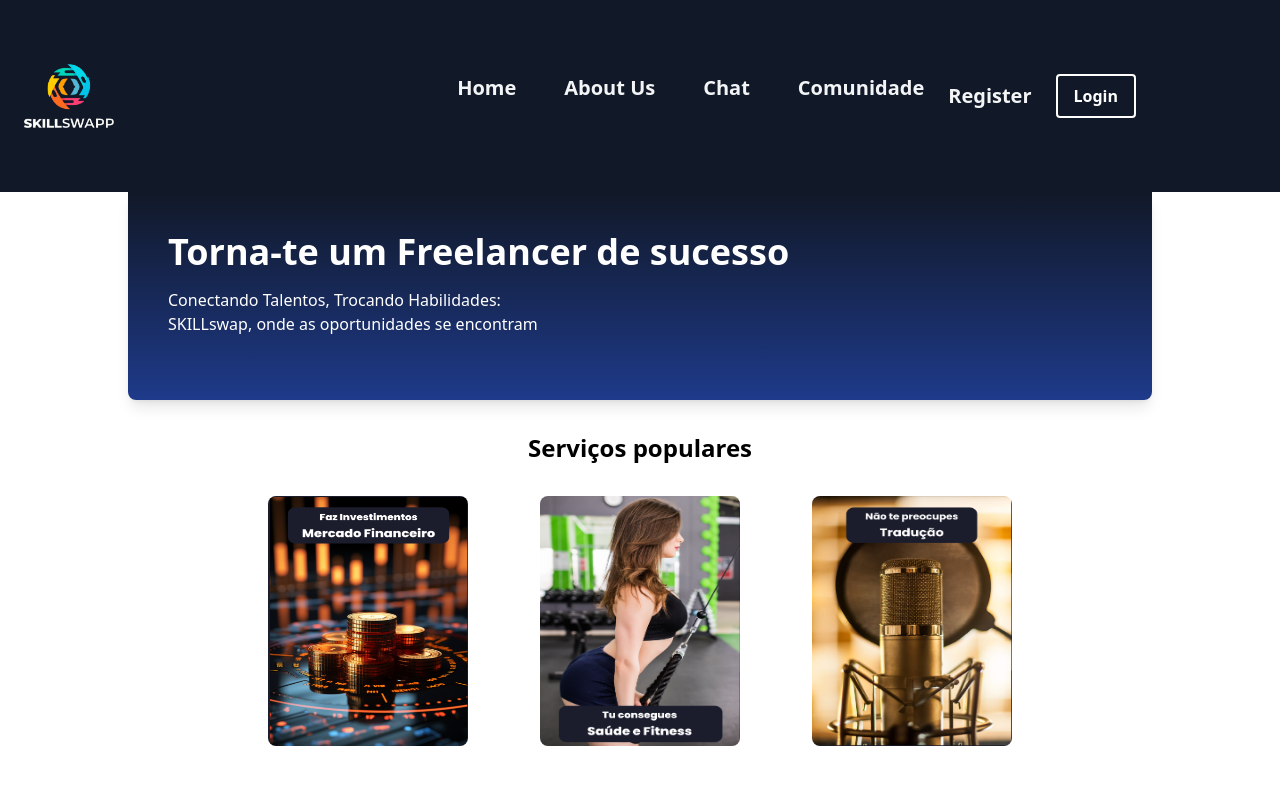
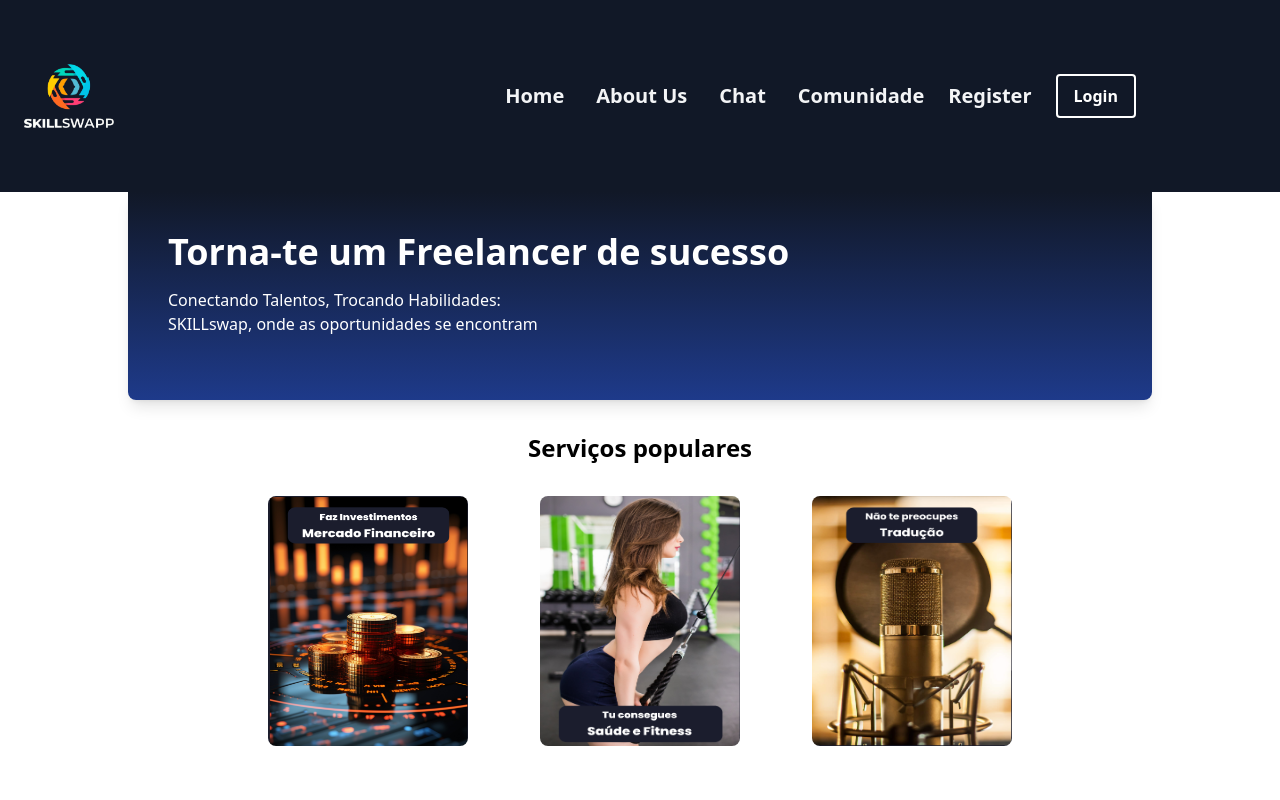
Before and after one commit to BeastPT/proj-dbw-client, a Vue app: page / in a window 1280 px wide. Shown: the top 800 px of the page. Built offline with nearby package versions, Linux system fonts and the light colour scheme.

Commit message:
Ajuste Header

```diff
--- a/src/components/HeaderBar.vue
+++ b/src/components/HeaderBar.vue
@@ -1,33 +1,21 @@
 <template>
     <div class="bg-gray-900">
-    <nav class="container px-6 py-16 mx-auto md:flex md:justify-between md:items-center">
+      <nav class="container px-6 py-16 mx-auto lg:flex lg:justify-between lg:items-center">
         <div class="flex items-center justify-between w-full">
-        <button class="text-xl font-bold text-gray-100 md:text-2xl hover:text-indigo-400">
-          <RouterLink to="/">
+          <button class="text-xl font-bold text-gray-100 lg:text-2xl hover:text-indigo-400">
             <img src="/images/skillswap.png" alt="Logo" class="h-16">
-          </RouterLink>
           </button>
-        <div class="hidden md:flex justify-end w-full md:w-auto">
-          <ul class="hidden md:flex justify-end w-full md:w-auto space-x-4 md:space-x-8 lg:space-x-10 xl:space-x-12">
-            <RouterLink to="/">
-              <li class="text-xl font-bold text-gray-100 hover:text-indigo-400">Home</li>
-            </RouterLink>
-            <RouterLink to="/about">
-              <li class="text-xl font-bold text-gray-100 hover:text-indigo-400">About Us</li>
-            </RouterLink>
-            <RouterLink to="/chat">
-              <li class="text-xl font-bold text-gray-100 hover:text-indigo-400">Chat</li>
-            </RouterLink>
-            <RouterLink to="/community">
-              <li class="text-xl font-bold text-gray-100 hover:text-indigo-400">Comunidade</li>
-            </RouterLink>
+
+          <div class="hidden lg:flex items-center justify-end w-full lg:w-auto">
+            <ul class="hidden lg:flex justify-end w-full md:w-auto space-x-4 md:space-x-8 lg:space-x-8 xl:space-x-8">
+              <RouterLink to="/"><li class="text-xl font-bold text-gray-100 hover:text-indigo-400">Home</li></RouterLink>
+              <RouterLink to="/about"><li class="text-xl font-bold text-gray-100 hover:text-indigo-400">About Us</li></RouterLink>
+              <RouterLink to="/chat"><li class="text-xl font-bold text-gray-100 hover:text-indigo-400">Chat</li></RouterLink>
+              <RouterLink to="/community"><li class="text-xl font-bold text-gray-100 hover:text-indigo-400">Comunidade</li></RouterLink>
             </ul>
 
-
-
             <template v-if="!loggedIn">
-            <button @click="register" type="button"
-              class="ml-6 text-lg md:text-xl font-semibold text-gray-100 hover:text-gray-400 focus:outline-none focus:text-gray-400">
+              <button @click="register" type="button" class="ml-6 text-lg lg:text-xl font-semibold text-gray-100 hover:text-gray-400 focus:outline-none focus:text-gray-400">
                 Register
               </button>
               <button @click="login" type="button" class="login-btn ml-6">Login</button>
@@ -40,22 +28,17 @@
             </template>
 
           </div>
-        <div class="flex md:hidden justify-between">
-          <button @click="toggleNav" type="button"
-            class="text-gray-100 hover:text-gray-400 focus:outline-none focus:text-gray-400 mr-4">
+          <div class="flex lg:hidden justify-between">
+            <button @click="toggleNav" type="button" class="text-gray-100 hover:text-gray-400 focus:outline-none focus:text-gray-400 mr-4">
               <svg viewBox="0 0 24 24" class="w-6 h-6 fill-current">
-              <path fill-rule="evenodd"
-                d="M4 5h16a1 1 0 0 1 0 2H4a1 1 0 1 1 0-2zm0 6h16a1 1 0 0 1 0 2H4a1 1 0 0 1 0-2zm0 6h16a1 1 0 0 1 0 2H4a1 1 0 0 1 0-2z">
-              </path>
+                <path fill-rule="evenodd" d="M4 5h16a1 1 0 0 1 0 2H4a1 1 0 1 1 0-2zm0 6h16a1 1 0 0 1 0 2H4a1 1 0 0 1 0-2zm0 6h16a1 1 0 0 1 0 2H4a1 1 0 0 1 0-2z"></path>
               </svg>
             </button>
             <template v-if="!loggedIn">
-            <button @click="register" type="button"
-              class="text-lg font-semibold text-gray-100 hover:text-gray-400 focus:outline-none focus:text-gray-400">
+              <button @click="register" type="button" class="text-lg font-semibold text-gray-100 hover:text-gray-400 focus:outline-none focus:text-gray-400">
                 Register
               </button>
-            <button @click="login" type="button"
-              class="text-lg font-semibold text-gray-100 hover:text-gray-400 focus:outline-none focus:text-gray-400 ml-4">
+              <button @click="login" type="button" class="text-lg font-semibold text-gray-100 hover:text-gray-400 focus:outline-none focus:text-gray-400 ml-4">
                 Login
               </button>
             </template>
@@ -66,53 +49,44 @@
             </template>
           </div>
         </div>
-      <ul
-        :class="showMenu ? 'flex flex-col items-center' : 'hidden md:flex md:flex-row md:items-center md:space-x-10 md:mt-0'"
-        class="mt-8 space-y-4">
-        <RouterLink to="/">
-          <li class="text-xl font-bold text-gray-100 hover:text-indigo-400 md:hidden">Home</li>
-        </RouterLink>
-        <RouterLink to="/about">
-          <li class="text-xl font-bold text-gray-100 hover:text-indigo-400 md:hidden">About Us</li>
-        </RouterLink>
-        <RouterLink to="/chat">
-          <li class="text-xl font-bold text-gray-100 hover:text-indigo-400 md:hidden">Chat</li>
-        </RouterLink>
-        <RouterLink to="/community">
-          <li class="text-xl font-bold text-gray-100 hover:text-indigo-400 md:hidden">Comunidade</li>
-        </RouterLink>
+        <ul :class="showMenu ? 'flex flex-col items-center' : 'hidden lg:flex lg:flex-row lg:items-center lg:space-x-10 lg:mt-0'" class="mt-8 space-y-4">
+          <RouterLink to="/"><li class="text-xl font-bold text-gray-100 hover:text-indigo-400 lg:hidden">Home</li></RouterLink>
+          <RouterLink to="/about"><li class="text-xl font-bold text-gray-100 hover:text-indigo-400 lg:hidden">About Us</li></RouterLink>
+          <RouterLink to="/chat"><li class="text-xl font-bold text-gray-100 hover:text-indigo-400 lg:hidden">Chat</li></RouterLink>
+          <RouterLink to="/community"><li class="text-xl font-bold text-gray-100 hover:text-indigo-400 lg:hidden">Comunidade</li></RouterLink>
         </ul>
       </nav>
     </div>
   </template>
 
-<script setup>
-import { ref, watch } from 'vue';
+  <script>
+  import { ref } from 'vue';
   import { storeToRefs } from 'pinia';
   import userStore from '@/store/user.js';
-import { useRouter } from 'vue-router';
+  import { useRouter, RouterLink } from 'vue-router';
 
-const userSt = userStore();
+  export default {
+    setup() {
+      const userSt = userStore()
       const router = useRouter();
+      let showMenu = ref(false);
+      const { token: loggedIn, user} = storeToRefs(userSt)
+      const imgUrl = ref(user.value?.image_url || '/images/img_avatar.png')
 
-const { token: loggedIn, user } = storeToRefs(userSt);
-const imgUrl = ref(user.value?.image_url || '/images/img_avatar.png');
-const showMenu = ref(false);
-
-watch(()=> user, () => {
-  imgUrl.value = user.value.image_url || '/images/img_avatar.png';
-}, { deep: true });
-
-const toggleNav = () => {
-  showMenu.value = !showMenu.value;
-};
+      const toggleNav = () => (showMenu.value = !showMenu.value);
 
       const login = () => {
+
         router.push('/login');
       };
 
       const register = () => {
+
         router.push('/register');
+      };
+
+      return { showMenu, toggleNav, loggedIn, login, register, imgUrl};
+    },
   };
   </script>
 
```
Lines whose indentation alone changed are shown as unchanged.
